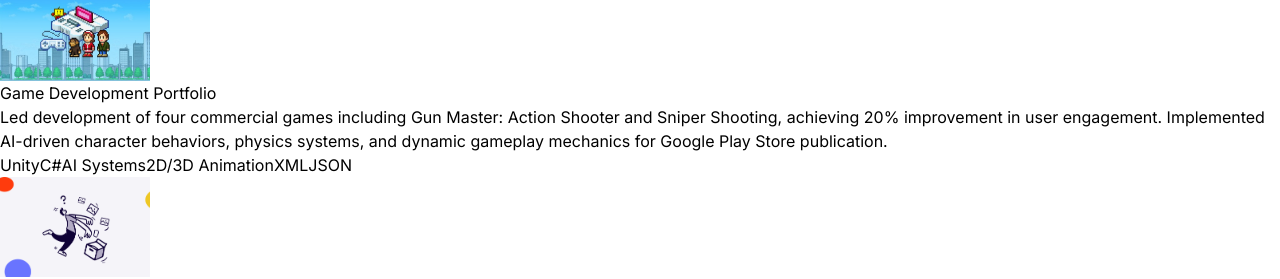
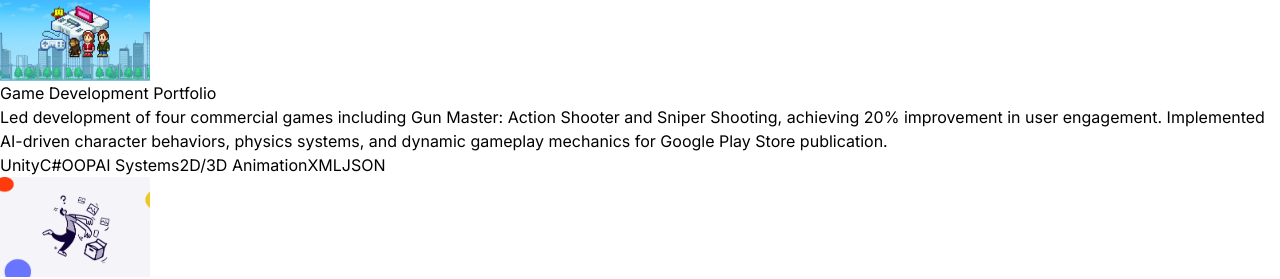
Before and after one commit to Ashish-1521/portfolio, a React (Vite) app: page / in a window 1280 px wide. Shown: the part 3380-3659 px from the top of the page. Built offline with nearby package versions, Linux system fonts and the light colour scheme.

Commit message:
added workflows

```diff
--- a/package.json
+++ b/package.json
@@ -6,7 +6,7 @@
   "homepage": "https://Ashish-1521.github.io/Portfolio",
   "scripts": {
     "dev": "vite",
-    "build": "vite build",
+    "build": "vite build --mode production",
     "lint": "eslint .",
     "preview": "vite preview",
     "predeploy": "npm run build",
--- a/src/constants/index.js
+++ b/src/constants/index.js
@@ -44,7 +44,7 @@ export const PROJECTS = [
     title: "Game Development Portfolio",
     image: gd,
     description: "Led development of four commercial games including Gun Master: Action Shooter and Sniper Shooting, achieving 20% improvement in user engagement. Implemented AI-driven character behaviors, physics systems, and dynamic gameplay mechanics for Google Play Store publication.",
-    technologies: ["Unity", "C#", "AI Systems", "2D/3D Animation", "XML", "JSON"],
+    technologies: ["Unity", "C#", "OOP", "AI Systems", "2D/3D Animation", "XML", "JSON"],
   },
   {
     title: "Skin Cancer Classification Web App",
```
